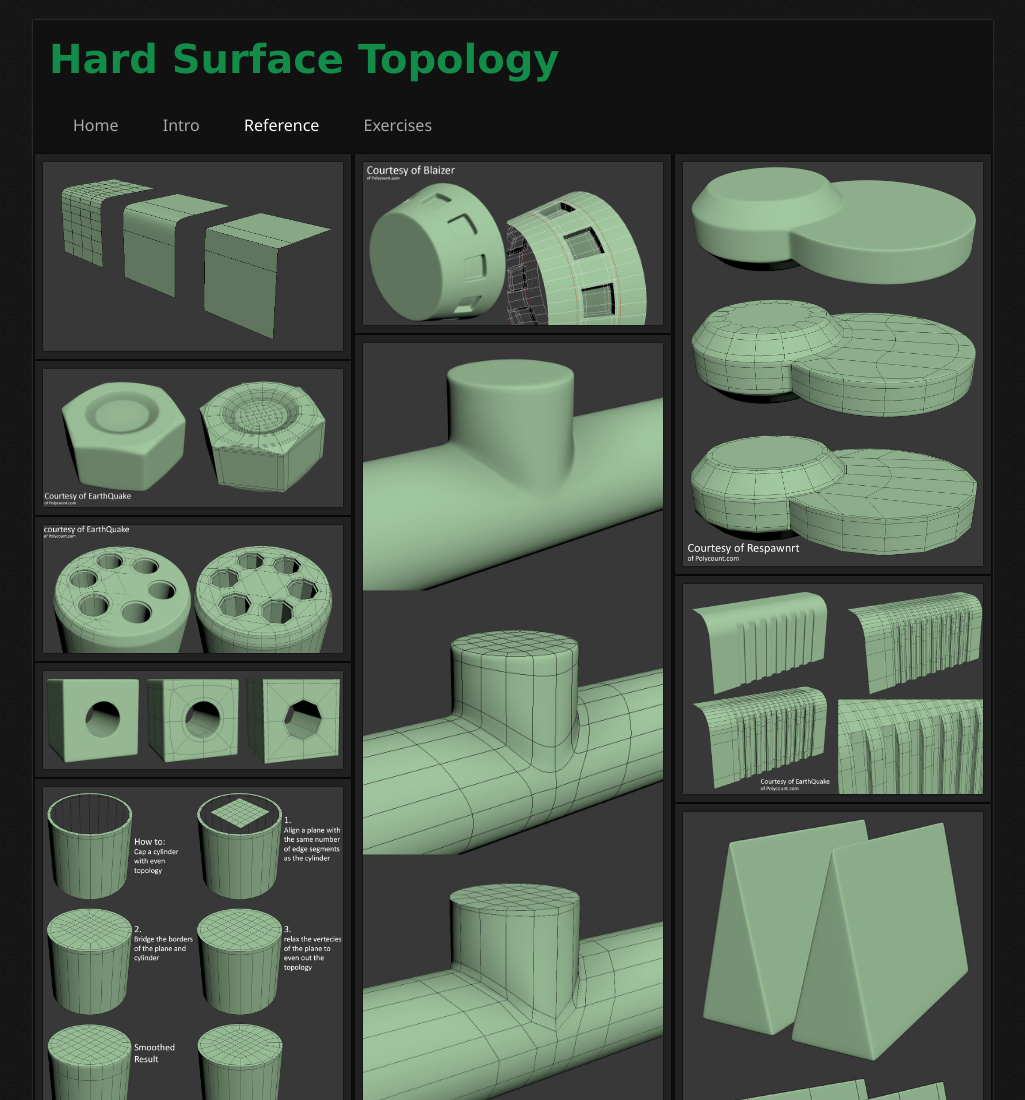
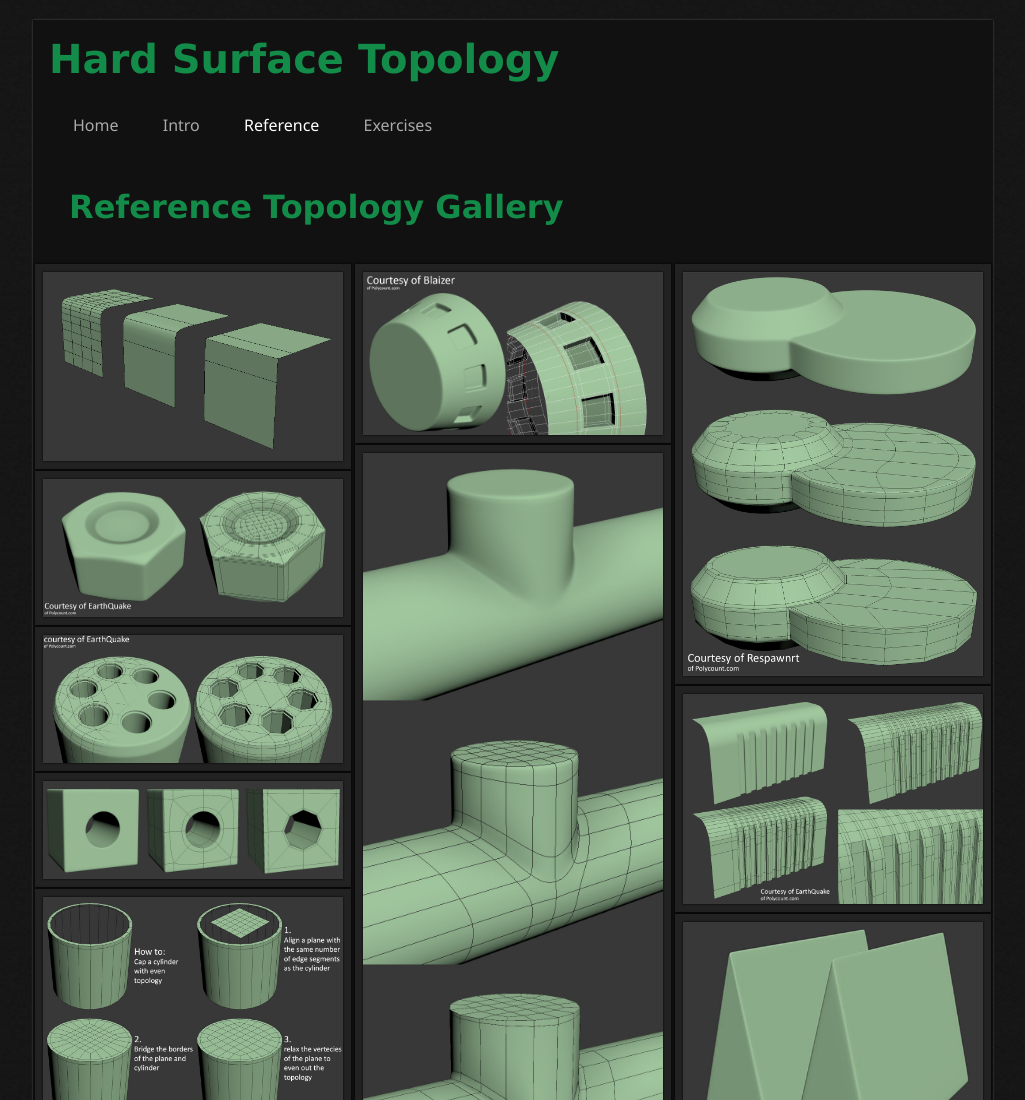
Before and after one commit to esphys/hardsurface-topology-site, a plain HTML site: page reference.html in a window 1280 px wide. Shown: the top 1100 px of the page, without its empty margins (127-1152 px from the left). Drawn offline with Linux system fonts and the light colour scheme.

Commit message:
add headers to reference and exercises pages

```diff
--- a/reference.html
+++ b/reference.html
@@ -20,6 +20,9 @@
           </ul>
         </nav>
       </header>
+      <article>
+        <h1>Reference Topology Gallery</h1>
+      </article>
       <div class="column">
         <div class="column-item">
           <a href="images/reference-01.png" target="_blank">
```
Also changed, not shown: exercises.html (+3 -0 lines).
